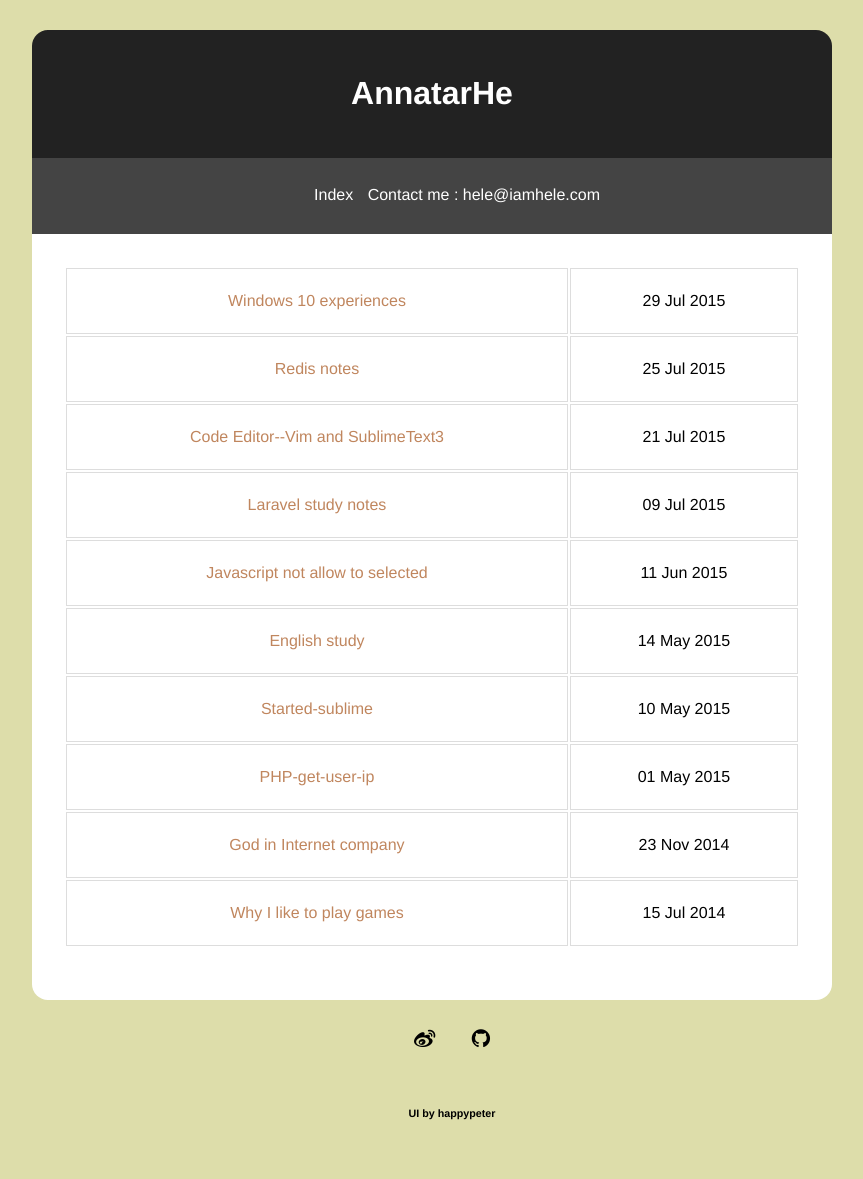
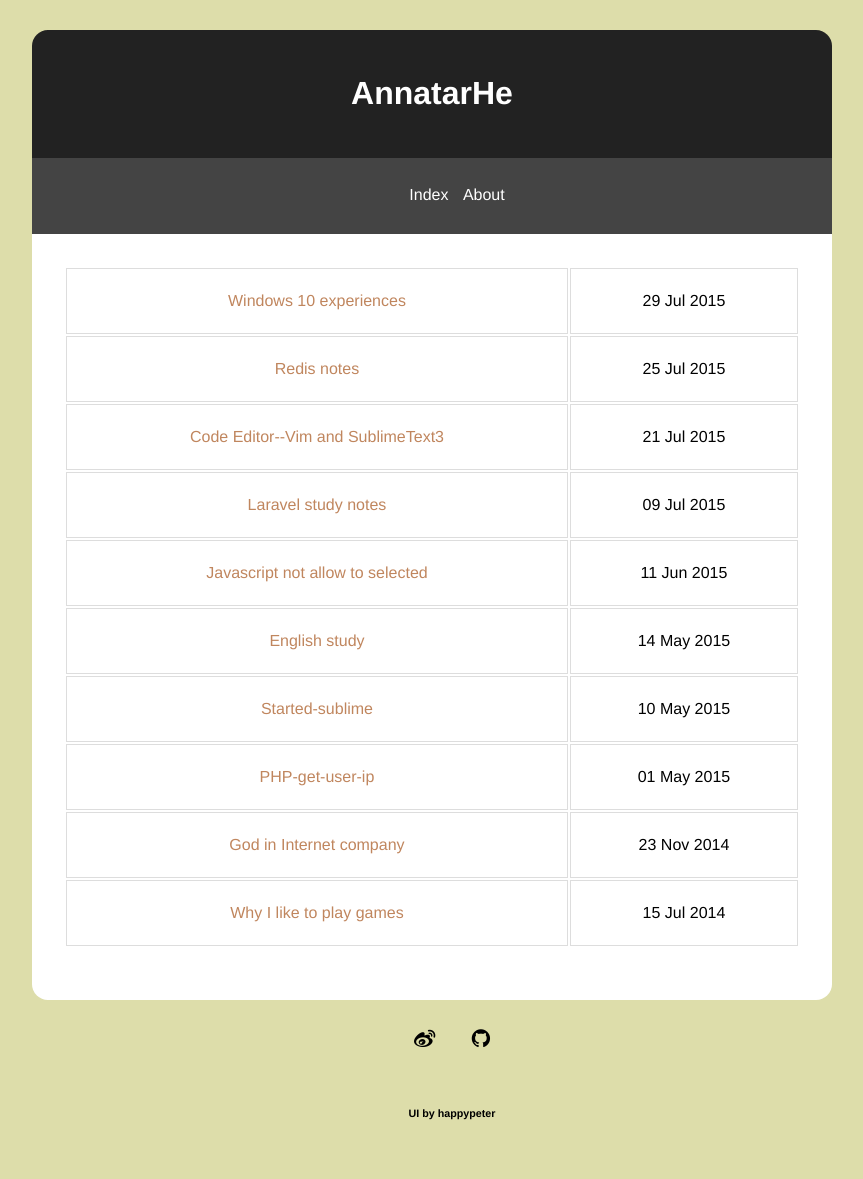
Before and after one commit to AnnatarHe/AnnatarHe.github.io, a Jekyll site: the page built from index.md, in a window 1280 px wide. Shown: the whole page, without its empty margins (208-1071 px from the left). Built offline with Jekyll 4.4.1, drawn with Linux system fonts in a browser that asks for light colours; nearby versions of some CDN libraries.

Commit message:
add about page and update header

```diff
--- a/_includes/header.html
+++ b/_includes/header.html
@@ -9,7 +9,7 @@
         <a href="{{ site.url }}">Index</a>
       </li>
       <li>
-        <a href="#">Contact me : hele@iamhele.com</a>
+        <a href="{{ site.baseurl }}/about">About</a>
       </li>
     </ul>
 	</nav>
```
Also changed, not shown: about.md (added, +6 -0 lines).
